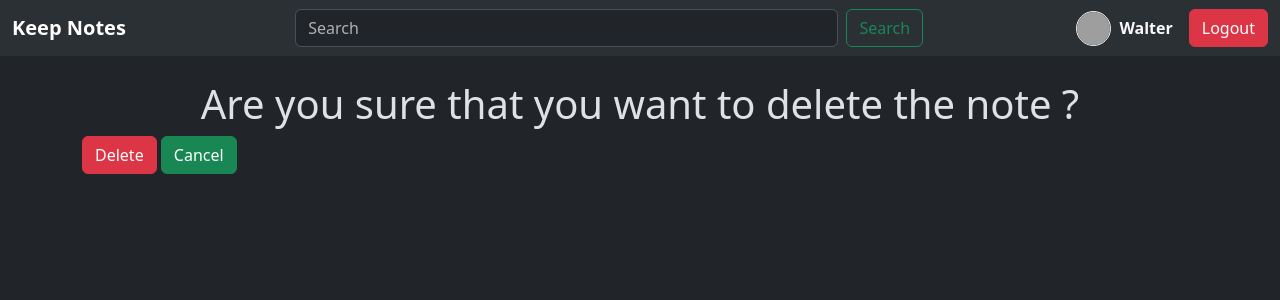
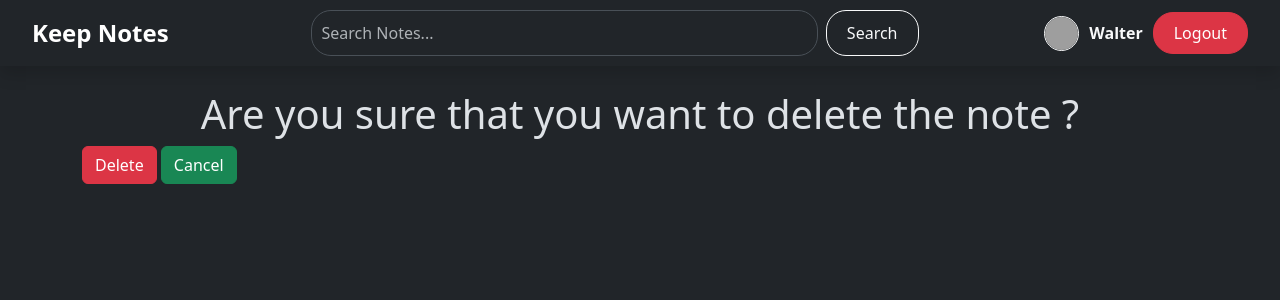
Before and after one commit to rupeshg27/Keep_Notes, a Django app: page /1/delete/ in a window 1280 px wide. Shown: the top 300 px of the page. Run offline with Django 5.2, Linux system fonts and the light colour scheme; a user stored in the database is signed in; data comes from the database, SQL or seed files in the repository; grey boxes are pictures that could not be loaded.

Commit message:
UI Change

```diff
--- a/templates/layout.html
+++ b/templates/layout.html
@@ -10,43 +10,72 @@
         Keep Notes
         {% endblock %}
     </title>
-    <link href="https://cdn.jsdelivr.net/npm/bootstrap@5.3.3/dist/css/bootstrap.min.css" rel="stylesheet" integrity="sha384-QWTKZyjpPEjISv5WaRU9OFeRpok6YctnYmDr5pNlyT2bRjXh0JMhjY6hW+ALEwIH" crossorigin="anonymous">
+    <link href="https://cdn.jsdelivr.net/npm/bootstrap@5.3.3/dist/css/bootstrap.min.css" rel="stylesheet"
+          integrity="sha384-QWTKZyjpPEjISv5WaRU9OFeRpok6YctnYmDr5pNlyT2bRjXh0JMhjY6hW+ALEwIH" crossorigin="anonymous">
+    <style>
+        .navbar {
+            padding: 10px 20px;
+        }
+        .navbar-brand {
+            font-size: 1.5rem;
+        }
+        .search-input {
+            border-radius: 20px;
+            padding: 10px;
+        }
+        .btn-custom {
+            border-radius: 20px;
+            padding: 8px 20px;
+        }
+        .user-info {
+            display: flex;
+            align-items: center;
+            gap: 10px;
+        }
+        .container {
+            margin-top: 20px;
+        }
+    </style>
 </head>
 <body>
-    <nav class="navbar navbar-expand-lg bg-body-tertiary">
+
+    <!-- Navbar -->
+    <nav class="navbar navbar-expand-lg navbar-dark bg-dark sticky-top shadow">
         <div class="container-fluid">
+
             <!-- Left: Brand -->
             <a class="navbar-brand fw-bold" href="#">Keep Notes</a>
 
             <!-- Center: Search Bar -->
             <form class="d-flex mx-auto" role="search" style="max-width: 50%; width: 100%;">
-                <input class="form-control me-2" type="search" placeholder="Search" aria-label="Search">
-                <button class="btn btn-outline-success" type="submit">Search</button>
+                <input class="form-control me-2 search-input" type="search" placeholder="Search Notes..." aria-label="Search">
+                <button class="btn btn-outline-light btn-custom" type="submit">Search</button>
             </form>
 
             <!-- Right: User Section -->
-            <div class="d-flex align-items-center gap-3">
+            <div class="user-info">
                 {% if user.is_authenticated %}
-                    <li class="nav-item d-flex align-items-center list-unstyled">
-                        <img src="https://ui-avatars.com/api/?name={{ user.username }}"
-                             class="rounded-circle border border-light me-2" width="35" height="35" alt="User Avatar">
-                        <span class="fw-bold text-light">{{ user.username }}</span>
-                    </li>
+                    <img src="https://ui-avatars.com/api/?name={{ user.username }}"
+                         class="rounded-circle border border-light" width="35" height="35" alt="User Avatar">
+                    <span class="fw-bold text-light">{{ user.username }}</span>
                     <form method="post" action="{% url 'logout' %}">
                         {% csrf_token %}
-                        <button class="btn btn-danger" type="submit">Logout</button>
+                        <button class="btn btn-danger btn-custom" type="submit">Logout</button>
                     </form>
                 {% else %}
-                    <a href="{% url 'register' %}" class="btn btn-primary">Register</a>
-                    <a href="{% url 'login' %}" class="btn btn-success">Login</a>
+                    <a href="{% url 'register' %}" class="btn btn-primary btn-custom">Register</a>
+                    <a href="{% url 'login' %}" class="btn btn-success btn-custom">Login</a>
                 {% endif %}
             </div>
+
         </div>
     </nav>
 
+    <!-- Content -->
     <div class="container">
         {% block content %}
         {% endblock %}
     </div>
+
 </body>
 </html>
```
